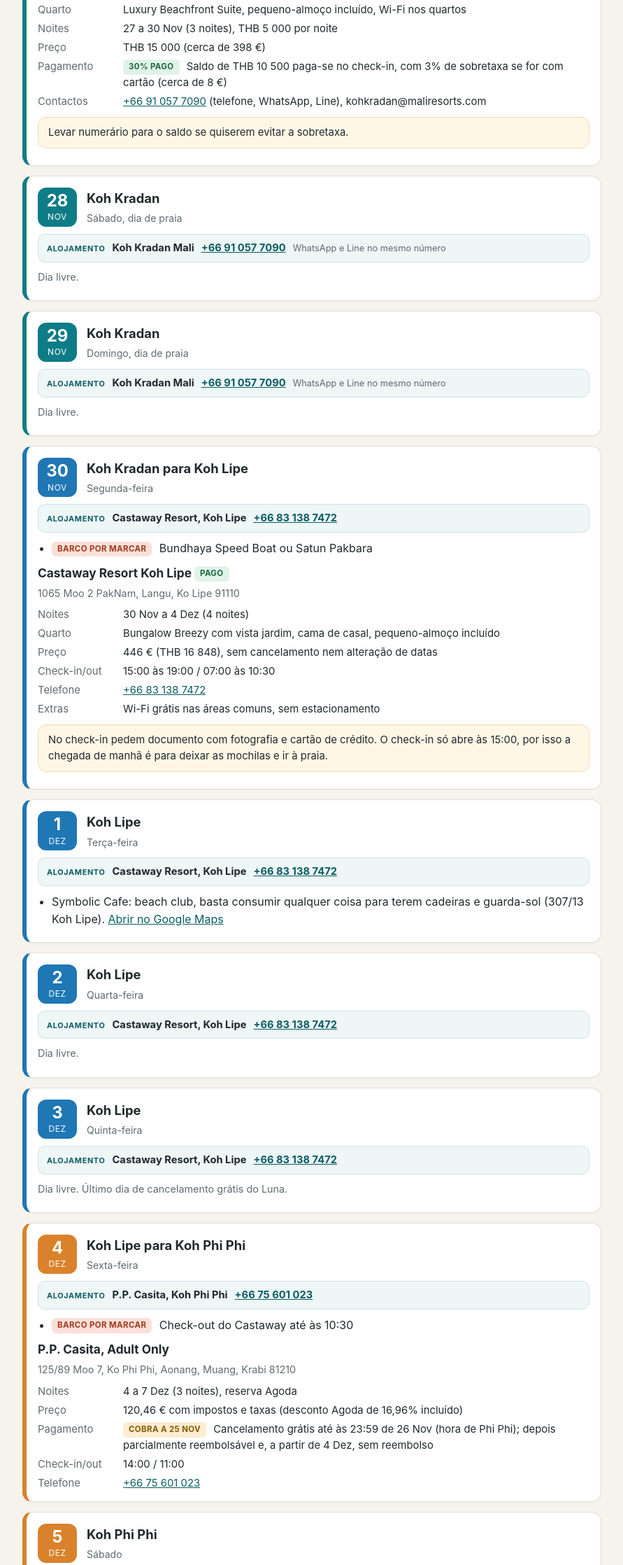
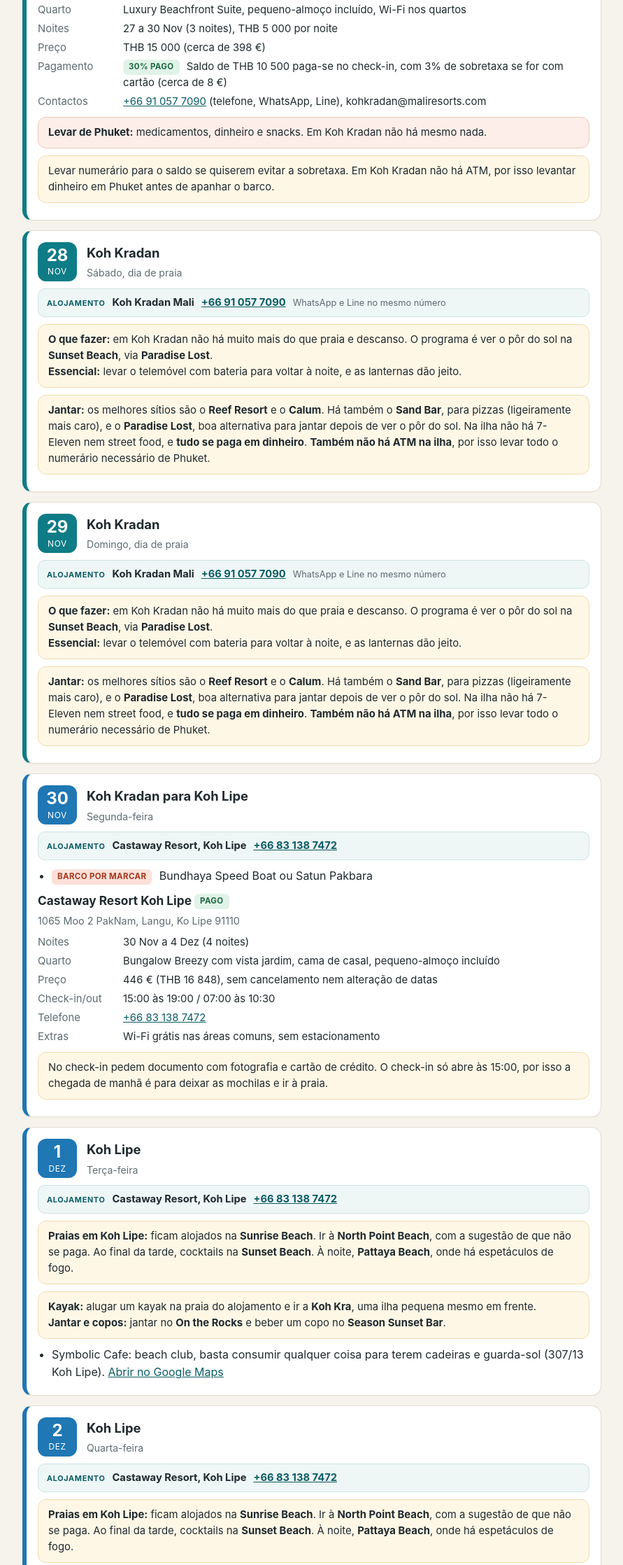
Before and after one commit to lpeixoto-oss/guia-tailandia, a plain HTML site: page index.html in a window 1280 px wide. Shown: the part 2782-5018 px from the top of the page at 70% size, without its empty margins (194-1085 px from the left). Drawn offline with Linux system fonts and the light colour scheme.

Commit message:
Add files via upload

```diff
--- a/index.html
+++ b/index.html
@@ -184,18 +184,21 @@ section{scroll-margin-top:118px}
       <dt>Pagamento</dt><dd><span class="tag paid">30% pago</span> Saldo de THB 10 500 paga-se no check-in, com 3% de sobretaxa se for com cartão (cerca de 8 €)</dd>
       <dt>Contactos</dt><dd><a href="tel:+66910577090">+66 91 057 7090</a> (telefone, WhatsApp, Line), kohkradan@maliresorts.com</dd>
     </dl>
-    <div class="tip">Levar numerário para o saldo se quiserem evitar a sobretaxa.</div>
+    <div class="warn"><b>Levar de Phuket:</b> medicamentos, dinheiro e snacks. Em Koh Kradan não há mesmo nada.</div>
+    <div class="tip">Levar numerário para o saldo se quiserem evitar a sobretaxa. Em Koh Kradan não há ATM, por isso levantar dinheiro em Phuket antes de apanhar o barco.</div>
   </div>
 
   <div class="card day" style="--c:var(--kradan)" id="d28">
     <div class="dayhead"><div class="date"><b>28</b><span>Nov</span></div><div><h3>Koh Kradan</h3><p>Sábado, dia de praia</p></div></div>
     <div class="hotel"><span class="hl">Alojamento</span><b>Koh Kradan Mali</b> <a class="call" href="tel:+66910577090">+66 91 057 7090</a> <span class="hs">WhatsApp e Line no mesmo número</span></div>
-    <p class="sub">Dia livre.</p>
+    <div class="tip"><b>O que fazer:</b> em Koh Kradan não há muito mais do que praia e descanso. O programa é ver o pôr do sol na <b>Sunset Beach</b>, via <b>Paradise Lost</b>.<br><b>Essencial:</b> levar o telemóvel com bateria para voltar à noite, e as lanternas dão jeito.</div>
+    <div class="tip"><b>Jantar:</b> os melhores sítios são o <b>Reef Resort</b> e o <b>Calum</b>. Há também o <b>Sand Bar</b>, para pizzas (ligeiramente mais caro), e o <b>Paradise Lost</b>, boa alternativa para jantar depois de ver o pôr do sol. Na ilha não há 7-Eleven nem street food, e <b>tudo se paga em dinheiro</b>. <b>Também não há ATM na ilha</b>, por isso levar todo o numerário necessário de Phuket.</div>
   </div>
   <div class="card day" style="--c:var(--kradan)" id="d29">
     <div class="dayhead"><div class="date"><b>29</b><span>Nov</span></div><div><h3>Koh Kradan</h3><p>Domingo, dia de praia</p></div></div>
     <div class="hotel"><span class="hl">Alojamento</span><b>Koh Kradan Mali</b> <a class="call" href="tel:+66910577090">+66 91 057 7090</a> <span class="hs">WhatsApp e Line no mesmo número</span></div>
-    <p class="sub">Dia livre.</p>
+    <div class="tip"><b>O que fazer:</b> em Koh Kradan não há muito mais do que praia e descanso. O programa é ver o pôr do sol na <b>Sunset Beach</b>, via <b>Paradise Lost</b>.<br><b>Essencial:</b> levar o telemóvel com bateria para voltar à noite, e as lanternas dão jeito.</div>
+    <div class="tip"><b>Jantar:</b> os melhores sítios são o <b>Reef Resort</b> e o <b>Calum</b>. Há também o <b>Sand Bar</b>, para pizzas (ligeiramente mais caro), e o <b>Paradise Lost</b>, boa alternativa para jantar depois de ver o pôr do sol. Na ilha não há 7-Eleven nem street food, e <b>tudo se paga em dinheiro</b>. <b>Também não há ATM na ilha</b>, por isso levar todo o numerário necessário de Phuket.</div>
   </div>
 
   <div class="card day" style="--c:var(--lipe)" id="d30">
@@ -220,16 +223,22 @@ section{scroll-margin-top:118px}
   <div class="card day" style="--c:var(--lipe)" id="d1">
     <div class="dayhead"><div class="date"><b>1</b><span>Dez</span></div><div><h3>Koh Lipe</h3><p>Terça-feira</p></div></div>
     <div class="hotel"><span class="hl">Alojamento</span><b>Castaway Resort, Koh Lipe</b> <a class="call" href="tel:+66831387472">+66 83 138 7472</a></div>
+    <div class="tip"><b>Praias em Koh Lipe:</b> ficam alojados na <b>Sunrise Beach</b>. Ir à <b>North Point Beach</b>, com a sugestão de que não se paga. Ao final da tarde, cocktails na <b>Sunset Beach</b>. À noite, <b>Pattaya Beach</b>, onde há espetáculos de fogo.</div>
+    <div class="tip"><b>Kayak:</b> alugar um kayak na praia do alojamento e ir a <b>Koh Kra</b>, uma ilha pequena mesmo em frente.<br><b>Jantar e copos:</b> jantar no <b>On the Rocks</b> e beber um copo no <b>Season Sunset Bar</b>.</div>
     <ul><li>Symbolic Cafe: beach club, basta consumir qualquer coisa para terem cadeiras e guarda-sol (307/13 Koh Lipe). <a href="https://maps.app.goo.gl/v1mgTtCRExNfHAqUA?g_st=iw" target="_blank" rel="noopener">Abrir no Google Maps</a></li></ul>
   </div>
   <div class="card day" style="--c:var(--lipe)" id="d2">
     <div class="dayhead"><div class="date"><b>2</b><span>Dez</span></div><div><h3>Koh Lipe</h3><p>Quarta-feira</p></div></div>
     <div class="hotel"><span class="hl">Alojamento</span><b>Castaway Resort, Koh Lipe</b> <a class="call" href="tel:+66831387472">+66 83 138 7472</a></div>
+    <div class="tip"><b>Praias em Koh Lipe:</b> ficam alojados na <b>Sunrise Beach</b>. Ir à <b>North Point Beach</b>, com a sugestão de que não se paga. Ao final da tarde, cocktails na <b>Sunset Beach</b>. À noite, <b>Pattaya Beach</b>, onde há espetáculos de fogo.</div>
+    <div class="tip"><b>Kayak:</b> alugar um kayak na praia do alojamento e ir a <b>Koh Kra</b>, uma ilha pequena mesmo em frente.<br><b>Jantar e copos:</b> jantar no <b>On the Rocks</b> e beber um copo no <b>Season Sunset Bar</b>.</div>
     <p class="sub">Dia livre.</p>
   </div>
   <div class="card day" style="--c:var(--lipe)" id="d3">
     <div class="dayhead"><div class="date"><b>3</b><span>Dez</span></div><div><h3>Koh Lipe</h3><p>Quinta-feira</p></div></div>
     <div class="hotel"><span class="hl">Alojamento</span><b>Castaway Resort, Koh Lipe</b> <a class="call" href="tel:+66831387472">+66 83 138 7472</a></div>
+    <div class="tip"><b>Praias em Koh Lipe:</b> ficam alojados na <b>Sunrise Beach</b>. Ir à <b>North Point Beach</b>, com a sugestão de que não se paga. Ao final da tarde, cocktails na <b>Sunset Beach</b>. À noite, <b>Pattaya Beach</b>, onde há espetáculos de fogo.</div>
+    <div class="tip"><b>Kayak:</b> alugar um kayak na praia do alojamento e ir a <b>Koh Kra</b>, uma ilha pequena mesmo em frente.<br><b>Jantar e copos:</b> jantar no <b>On the Rocks</b> e beber um copo no <b>Season Sunset Bar</b>.</div>
     <p class="sub">Dia livre. Último dia de cancelamento grátis do Luna.</p>
   </div>
 
@@ -442,7 +451,8 @@ section{scroll-margin-top:118px}
       <li><b>Registo de entrada (TDAC):</b> obrigatório, gratuito e feito antes da viagem, um por pessoa. <a href="https://tdac.immigration.go.th" target="_blank" rel="noopener">tdac.immigration.go.th</a></li>
       <li><b>eSIM:</b> Global Yo, ilimitado, 15 dias, 16 USD. 3 GB por dia a velocidade máxima e depois reduzida. Permite hotspot.</li>
       <li><b>Bagagem:</b> só de cabine. Confirmar que as mochilas cabem no limite da Cathay Pacific.</li>
-      <li><b>Numerário:</b> levar para as cauções (THB 200 no Luna), para o viewpoint e para o saldo do Kradan Mali</li>
+      <li><b>Numerário:</b> em Koh Kradan não há 7-Eleven, street food nem ATM e tudo é em dinheiro, por isso levar de Phuket. Levar também para as cauções (THB 200 no Luna), para o viewpoint e para o saldo do Kradan Mali</li>
+      <li><b>Para Koh Kradan:</b> levar de Phuket medicamentos, dinheiro e snacks, porque na ilha não há mesmo nada</li>
       <li><b>Mota:</b> não vão alugar</li>
     </ul>
   </div>
```
